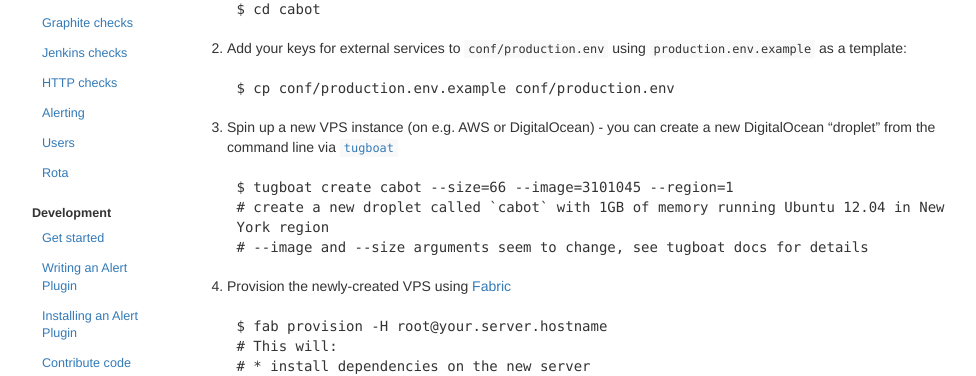
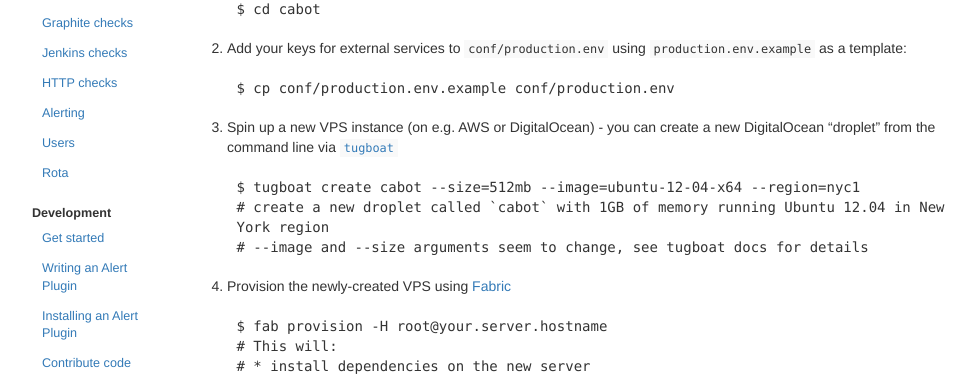
Before and after one commit to arachnys/cabot, a Jekyll site: the page built from _posts/2014-01-08-quickstart.md, in a window 1280 px wide and 1132 px high. Shown: the part 331-707 px from the top of the window, without its empty margins (148-1124 px from the left). Built offline with Jekyll 4.4.1, drawn with Linux system fonts in a browser that asks for light colours; nearby versions of some CDN libraries; Markdown is read by kramdown in place of the engine named in the settings.

Commit message:
Update tugboat command

```diff
--- a/_posts/2014-01-08-quickstart.md
+++ b/_posts/2014-01-08-quickstart.md
@@ -22,7 +22,7 @@ Getting started is easy via a VPS on [AWS](https://aws.amazon.com) or [DigitalOc
 
 3.  Spin up a new VPS instance (on e.g. AWS or DigitalOcean) - you can create a new DigitalOcean "droplet" from the command line via [`tugboat`](https://github.com/pearkes/tugboat)
 
-        $ tugboat create cabot --size=66 --image=3101045 --region=1
+        $ tugboat create cabot --size=512mb --image=ubuntu-12-04-x64 --region=nyc1
         # create a new droplet called `cabot` with 1GB of memory running Ubuntu 12.04 in New York region
         # --image and --size arguments seem to change, see tugboat docs for details
 
```
